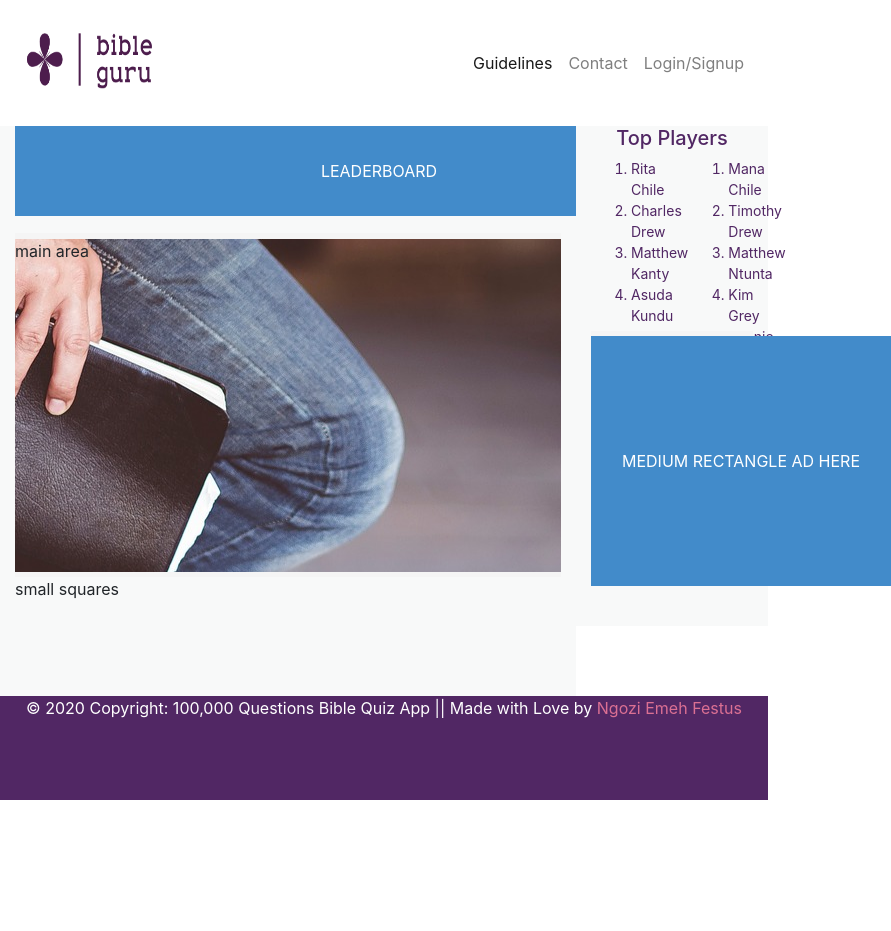
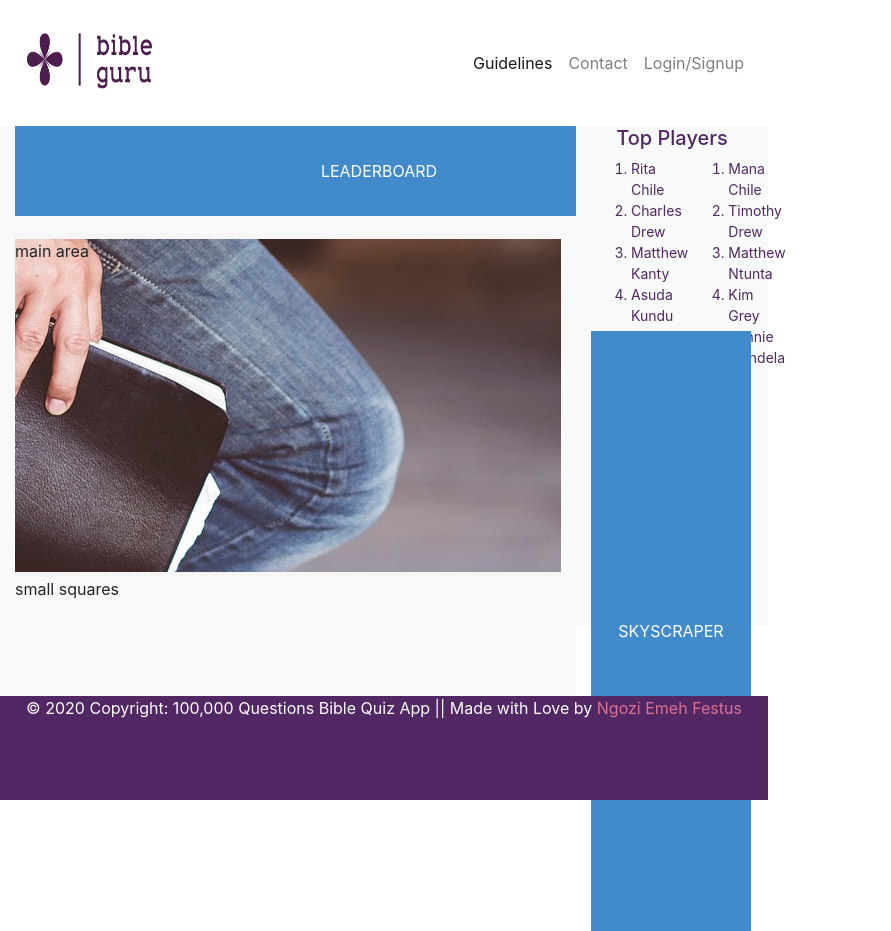
Before and after one commit to NgoziEmeh/Bible-quiz-web-app-frontend, an Angular app: page / in a window 768 px wide. Shown: the whole page, 891 px wide, since content can reach past the window. Before the commit the page ends 800 px from the top, so only its background shows below. Built offline with nearby package versions, Linux system fonts and the light colour scheme.

Commit message:
mobile ads

```diff
--- a/src/app/home/home.component.css
+++ b/src/app/home/home.component.css
@@ -56,16 +56,19 @@ li{
 .squaread-holder{
     height: 58%;
 }
+.skyscraperholder{
+    display: none;
+}
 
 /* Mobile */
 
-@media screen and (max-width: 651px){
+@media screen and (max-width: 729px){
     .leaderboard-holder{
         display: none;
     }
 
 }
-@media screen and (min-width: 461px) and (max-width: 650px){
+@media screen and (min-width: 461px) and (max-width: 600px){
     .mediumleaderboard-holder{
         display:block;
     }
@@ -76,3 +79,13 @@ li{
         display: block;
     }
 }
+
+/* side ads on mobile */
+@media screen and (min-width: 767px) and (max-width: 920px){
+    .skyscraperholder{
+        display: block;
+    }
+    .squaread-holder{
+        display: none;
+    }
+}
--- a/src/app/home/home.component.html
+++ b/src/app/home/home.component.html
@@ -51,6 +51,9 @@
                             <div class="squaread-holder">
                                 <app-squaread></app-squaread>
                             </div>
+                            <div class="skyscraperholder">
+                                <app-skyscraperad></app-skyscraperad>
+                            </div>
                         </div>
                 </div>
 
--- a/src/app/skyscraperad/skyscraperad.component.html
+++ b/src/app/skyscraperad/skyscraperad.component.html
@@ -1 +1 @@
-<p>skyscraperad works!</p>
+<div style="width: 160px; height: 600px; background: #428bca; color: #fff; line-height: 600px; text-align: center; ">SKYSCRAPER</div>
```
